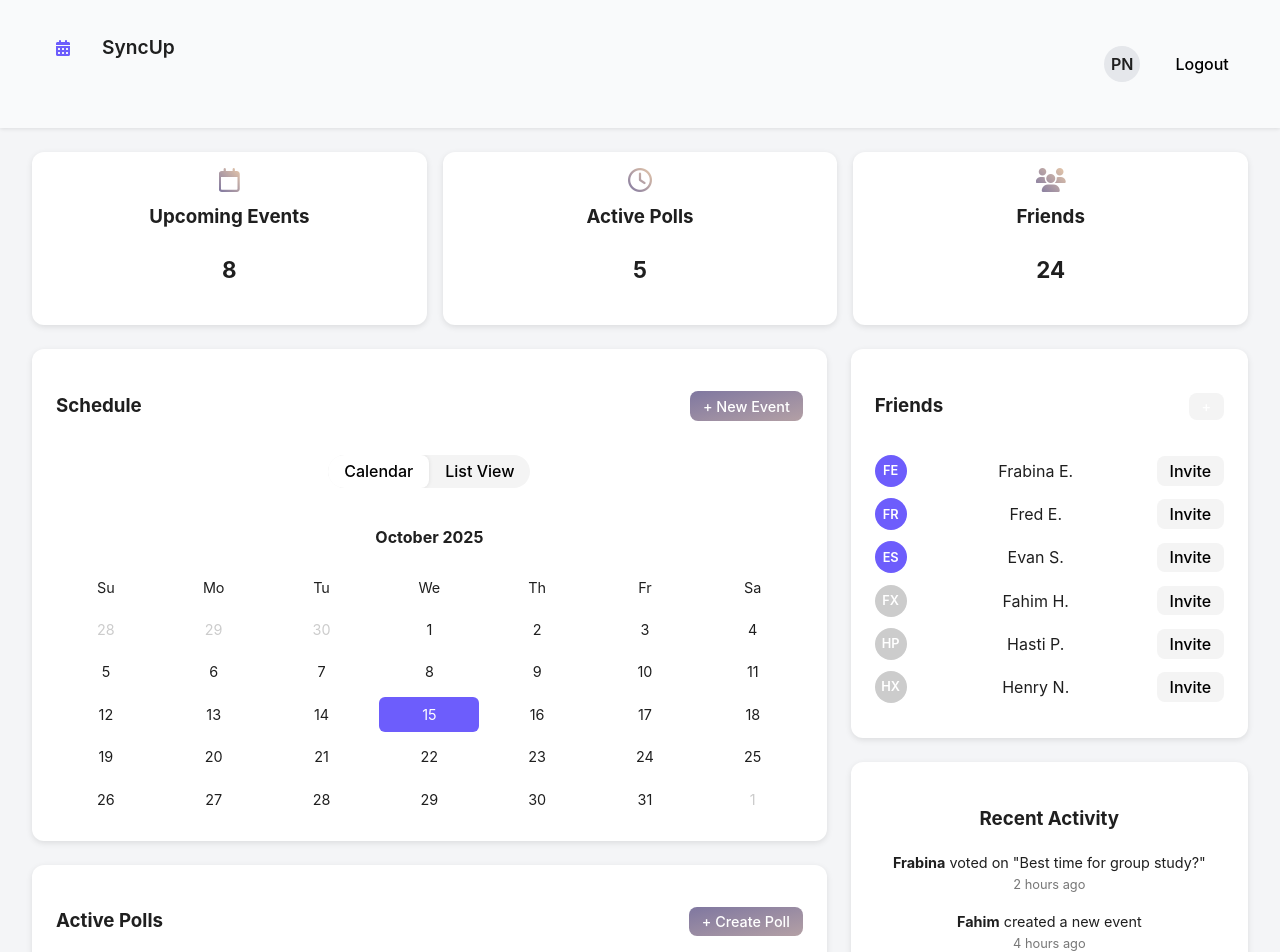
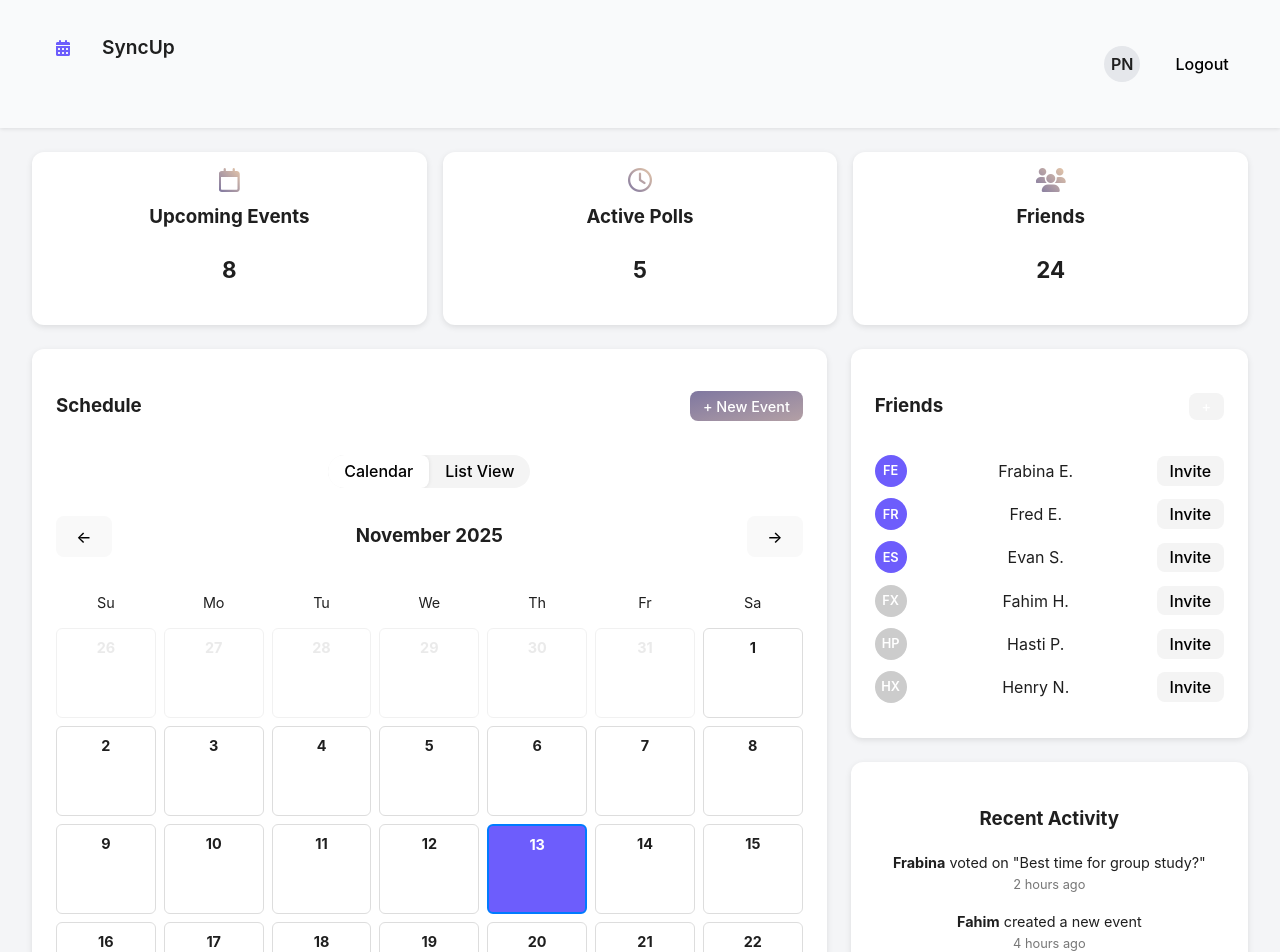
Before and after one commit to SirFixAL0t/utd_cs_3354.005_group_5_project, a React (Vite) app in the folder sync_up_frontend/: page /dashboard in a window 1280 px wide. Shown: the top 952 px of the page. Built offline with nearby package versions, Linux system fonts and the light colour scheme.

Commit message:
Calendar integration

```diff
--- /dev/null
+++ b/sync_up_frontend/src/Calendar.css
@@ -0,0 +1,39 @@
+.calendar-container {
+  width: 100%;
+}
+
+.calendar-header {
+  display: flex;
+  justify-content: space-between;
+  align-items: center;
+  margin-bottom: 1rem;
+}
+
+.calendar-grid {
+  display: grid;
+  grid-template-columns: repeat(7, 1fr);
+  gap: 8px;
+}
+
+.calendar-day {
+  border: 1px solid #ddd;
+  padding: 8px;
+  min-height: 90px;
+  border-radius: 6px;
+  background: #fff;
+  display: flex;
+  flex-direction: column;
+}
+
+.calendar-day.faded {
+  opacity: 0.4;
+}
+
+.calendar-day.today {
+  border: 2px solid #007bff;
+}
+
+.day-number {
+  font-weight: bold;
+  margin-bottom: 4px;
+}
--- /dev/null
+++ b/sync_up_frontend/src/Calendar.jsx
@@ -0,0 +1,119 @@
+import { useState, useEffect } from "react";
+
+export default function Calendar() {
+  const today = new Date();
+  const [month, setMonth] = useState(today.getMonth());
+  const [year, setYear] = useState(today.getFullYear());
+  const [calendarDays, setCalendarDays] = useState([]);
+
+  useEffect(() => {
+    setCalendarDays(generateCalendar(month, year));
+  }, [month, year]);
+
+  function nextMonth() {
+    if (month === 11) {
+      setMonth(0);
+      setYear(year + 1);
+    } else {
+      setMonth(month + 1);
+    }
+  }
+
+  function prevMonth() {
+    if (month === 0) {
+      setMonth(11);
+      setYear(year - 1);
+    } else {
+      setMonth(month - 1);
+    }
+  }
+
+  return (
+    <div className="calendar-container">
+      <div className="calendar-header">
+        <button onClick={prevMonth}>←</button>
+        <h3>
+          {new Date(year, month).toLocaleString("default", {
+            month: "long",
+          })}{" "}
+          {year}
+        </h3>
+        <button onClick={nextMonth}>→</button>
+      </div>
+
+      <div className="calendar-grid">
+        <span>Su</span><span>Mo</span><span>Tu</span>
+        <span>We</span><span>Th</span><span>Fr</span><span>Sa</span>
+
+        {calendarDays.map((day, idx) => (
+          <div
+            key={idx}
+            className={`calendar-day ${
+              day.isCurrentMonth ? "" : "faded"
+            } ${day.isToday ? "today" : ""}`}
+          >
+            <div className="day-number">{day.day}</div>
+            <div className="events"></div>
+          </div>
+        ))}
+      </div>
+    </div>
+  );
+}
+
+/* -----------------------------
+   CALENDAR GENERATION LOGIC
+-------------------------------- */
+function generateCalendar(month, year) {
+  const days = [];
+
+  const firstDayOfMonth = new Date(year, month, 1);
+  const lastDayOfMonth = new Date(year, month + 1, 0);
+
+  const firstWeekday = firstDayOfMonth.getDay();
+  const totalDays = lastDayOfMonth.getDate();
+
+  // Leading days from previous month
+  for (let i = firstWeekday - 1; i >= 0; i--) {
+    const date = new Date(year, month, -i);
+    days.push({
+      date,
+      day: date.getDate(),
+      isCurrentMonth: false,
+      isToday: isToday(date),
+    });
+  }
+
+  // Days in current month
+  for (let i = 1; i <= totalDays; i++) {
+    const date = new Date(year, month, i);
+    days.push({
+      date,
+      day: i,
+      isCurrentMonth: true,
+      isToday: isToday(date),
+    });
+  }
+
+  // Trailing days from next month
+  while (days.length % 7 !== 0) {
+    const date = new Date(year, month, totalDays + (days.length % 7));
+    days.push({
+      date,
+      day: date.getDate(),
+      isCurrentMonth: false,
+      isToday: isToday(date),
+    });
+  }
+
+  return days;
+}
+
+function isToday(date) {
+  const t = new Date();
+  return (
+    date.getDate() === t.getDate() &&
+    date.getMonth() === t.getMonth() &&
+    date.getFullYear() === t.getFullYear()
+  );
+}
--- a/sync_up_frontend/src/Dashboard.jsx
+++ b/sync_up_frontend/src/Dashboard.jsx
@@ -1,7 +1,8 @@
-import { useEffect } from 'react'
+import { useState, useEffect } from "react";
 import { Link } from 'react-router-dom'
 import './dashboard.css'
-
+import './Calendar.css'
+import Calendar from './Calendar.jsx'
 function injectFontAwesome() {
   if (typeof document === 'undefined') return
   if (document.getElementById('fa-cdn')) return
@@ -12,6 +13,7 @@ function injectFontAwesome() {
   link.crossOrigin = 'anonymous'
   document.head.appendChild(link)
 }
+
 
 export default function Dashboard() {
   useEffect(() => {
@@ -64,16 +66,7 @@ export default function Dashboard() {
                   <button className="active">Calendar</button>
                   <button>List View</button>
                 </div>
-                <h4>October 2025</h4>
-                <div className="calendar-grid">
-                  <span>Su</span><span>Mo</span><span>Tu</span><span>We</span><span>Th</span><span>Fr</span><span>Sa</span>
-                  <span className="faded">28</span><span className="faded">29</span><span className="faded">30</span>
-                  <span>1</span><span>2</span><span>3</span><span>4</span>
-                  <span>5</span><span>6</span><span>7</span><span>8</span><span>9</span><span>10</span><span>11</span>
-                  <span>12</span><span>13</span><span>14</span><span className="today">15</span><span>16</span><span>17</span><span>18</span>
-                  <span>19</span><span>20</span><span>21</span><span>22</span><span>23</span><span>24</span><span>25</span>
-                  <span>26</span><span>27</span><span>28</span><span>29</span><span>30</span><span>31</span><span className="faded">1</span>
-                </div>
+                <Calendar />
               </div>
             </div>
 
```
